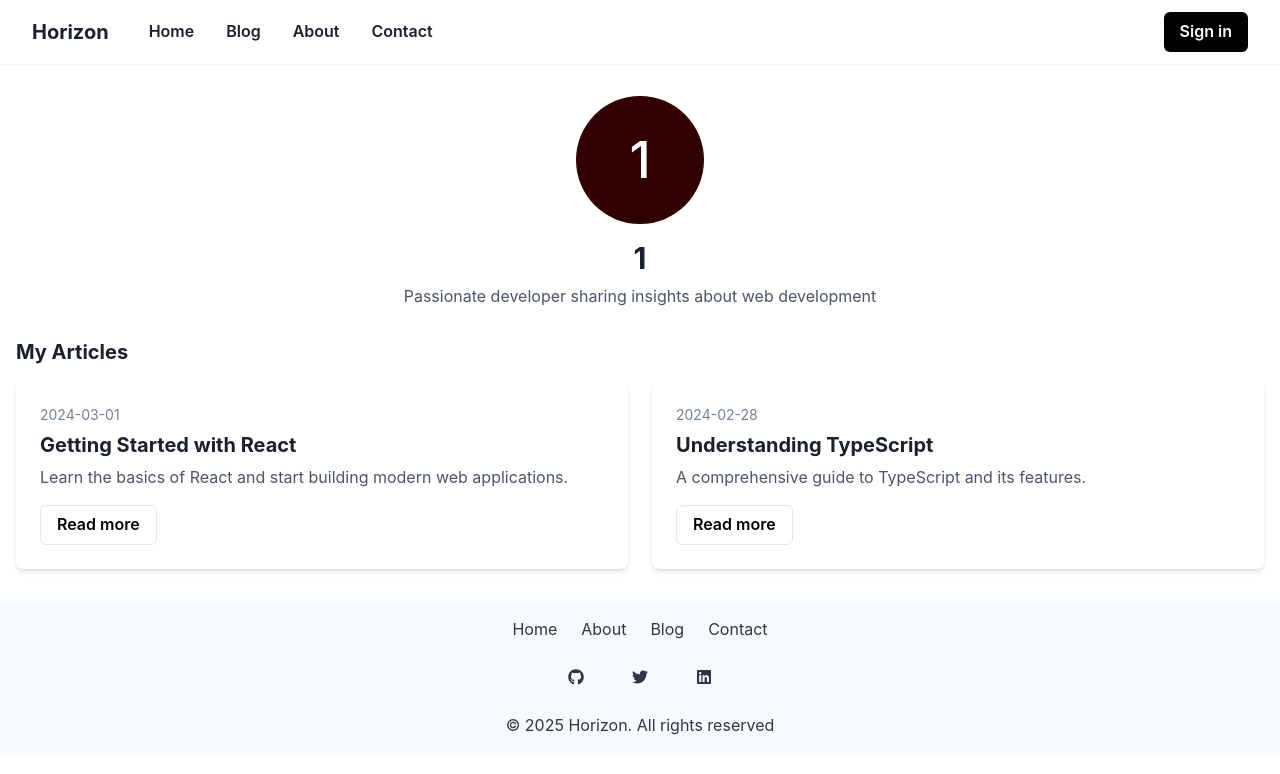
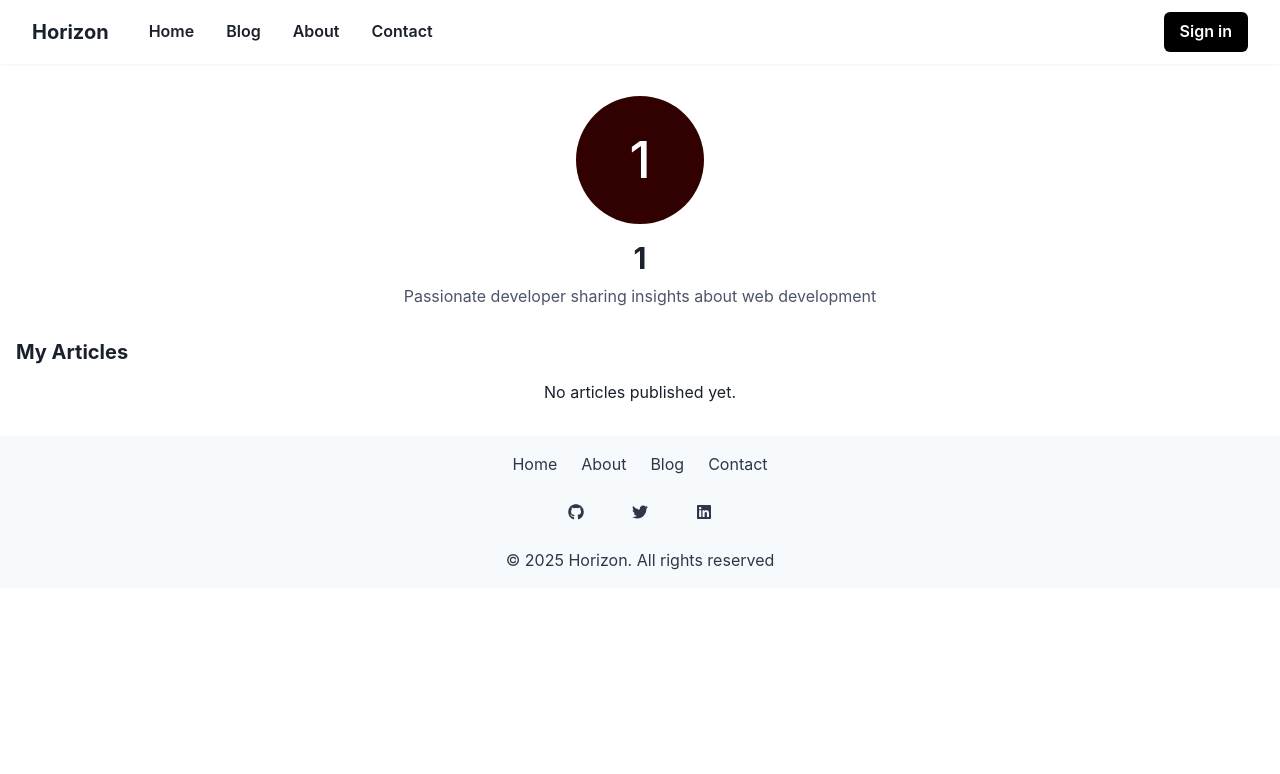
Before and after one commit to connortran216/horizon-blog, a React (Vite) app: page /profile/1 in a window 1280 px wide. Shown: the top 774 px of the page. Built offline with nearby package versions, Linux system fonts and the light colour scheme.

Commit message:
Update the home, blog, profile page to show data from local storage, update authentication to persist across page refresh

```diff
--- a/src/pages/Home.tsx
+++ b/src/pages/Home.tsx
@@ -16,51 +16,22 @@ import {
 } from '@chakra-ui/react';
 import { Link as RouterLink } from 'react-router-dom';
 import { FaBookmark, FaClock } from 'react-icons/fa';
+import { useEffect, useState } from 'react';
+import { getBlogPosts } from '../services/blogStorage';
+import { BlogPost } from '../types/blog';
 
-// Dummy data - This will be replaced with API calls
-const featuredPosts = [
-  {
-    id: 1,
-    title: 'Getting Started with React and TypeScript',
-    excerpt: 'Learn how to set up a new React project with TypeScript and start building modern web applications.',
-    imageUrl: 'https://images.unsplash.com/photo-1633356122544-f134324a6cee?w=800&auto=format&fit=crop&q=60',
-    date: '2024-03-01',
-    author: {
-      name: 'Sarah Chen',
-      avatar: 'https://images.unsplash.com/photo-1494790108377-be9c29b29330?w=100&auto=format&fit=crop&q=60',
-    },
-    readTime: '5 min read',
-    category: 'TypeScript',
-  },
-  {
-    id: 2,
-    title: 'Building Responsive Layouts with Chakra UI',
-    excerpt: 'Discover how to create beautiful and responsive user interfaces using Chakra UI components.',
-    imageUrl: 'https://images.unsplash.com/photo-1627398242454-45a1465c2479?w=800&auto=format&fit=crop&q=60',
-    date: '2024-02-28',
-    author: {
-      name: 'Mike Wilson',
-      avatar: 'https://images.unsplash.com/photo-1472099645785-5658abf4ff4e?w=100&auto=format&fit=crop&q=60',
-    },
-    readTime: '7 min read',
-    category: 'Design',
-  },
-  {
-    id: 3,
-    title: 'State Management in React Applications',
-    excerpt: 'Explore different state management solutions for React applications and when to use them.',
-    imageUrl: 'https://images.unsplash.com/photo-1555066931-4365d14bab8c?w=800&auto=format&fit=crop&q=60',
-    date: '2024-02-27',
-    author: {
-      name: 'Alex Kumar',
-      avatar: 'https://images.unsplash.com/photo-1507003211169-0a1dd7228f2d?w=100&auto=format&fit=crop&q=60',
-    },
-    readTime: '6 min read',
-    category: 'React',
-  },
-];
+// Default avatar for posts without author avatar
+const DEFAULT_AVATAR = 'https://images.unsplash.com/photo-1494790108377-be9c29b29330?w=100&auto=format&fit=crop&q=60';
+// Default image for posts without featured image
+const DEFAULT_IMAGE = 'https://images.unsplash.com/photo-1633356122544-f134324a6cee?w=800&auto=format&fit=crop&q=60';
 
-const BlogCard = ({ post }: { post: typeof featuredPosts[0] }) => {
+const BlogCard = ({ post }: { post: BlogPost }) => {
+  // Format date to a readable string
+  const formatDate = (dateString: string) => {
+    const date = new Date(dateString);
+    return date.toLocaleDateString('en-US', { year: 'numeric', month: 'short', day: 'numeric' });
+  };
+
   return (
     <Box
       as="article"
@@ -73,10 +44,10 @@ const BlogCard = ({ post }: { post: typeof featuredPosts[0] }) => {
       <Flex gap={6} align="start">
         <Stack flex="1" spacing={4}>
           <HStack spacing={3}>
-            <Avatar src={post.author.avatar} size="xs" />
-            <Text fontSize="sm" color="gray.700">{post.author.name}</Text>
+            <Avatar src={post.author.avatar || DEFAULT_AVATAR} size="xs" />
+            <Text fontSize="sm" color="gray.700">{post.author.username}</Text>
             <Text fontSize="sm" color="gray.500">·</Text>
-            <Text fontSize="sm" color="gray.500">{post.date}</Text>
+            <Text fontSize="sm" color="gray.500">{formatDate(post.createdAt)}</Text>
           </HStack>
 
           <Heading
@@ -97,10 +68,11 @@ const BlogCard = ({ post }: { post: typeof featuredPosts[0] }) => {
             noOfLines={2}
             lineHeight="tall"
           >
-            {post.excerpt}
+            {post.subtitle || ''}
           </Text>
 
           <HStack spacing={4} mt={2}>
+            {post.tags && post.tags.length > 0 && (
               <Text
                 px={3}
                 py={1}
@@ -109,11 +81,12 @@ const BlogCard = ({ post }: { post: typeof featuredPosts[0] }) => {
                 fontSize="sm"
                 rounded="full"
               >
-              {post.category}
+                {post.tags[0]}
               </Text>
+            )}
             <HStack spacing={1} color="gray.500">
               <Icon as={FaClock} w={3} h={3} />
-              <Text fontSize="sm">{post.readTime}</Text>
+              <Text fontSize="sm">{post.readingTime || 1} min read</Text>
             </HStack>
             <Icon
               as={FaBookmark}
@@ -134,7 +107,7 @@ const BlogCard = ({ post }: { post: typeof featuredPosts[0] }) => {
           flexShrink={0}
         >
           <Image
-            src={post.imageUrl}
+            src={post.featuredImage || DEFAULT_IMAGE}
             alt={post.title}
             w="full"
             h="full"
@@ -147,6 +120,25 @@ const BlogCard = ({ post }: { post: typeof featuredPosts[0] }) => {
 };
 
 const Home = () => {
+  const [blogPosts, setBlogPosts] = useState<BlogPost[]>([]);
+  const [isLoading, setIsLoading] = useState(true);
+
+  useEffect(() => {
+    // Load blog posts from local storage
+    const loadBlogPosts = () => {
+      try {
+        const posts = getBlogPosts().filter(post => post.status === 'published');
+        setBlogPosts(posts);
+      } catch (error) {
+        console.error('Error loading blog posts:', error);
+      } finally {
+        setIsLoading(false);
+      }
+    };
+
+    loadBlogPosts();
+  }, []);
+
   return (
     <Box bg="#faf9f7">
       {/* Hero Section */}
@@ -272,8 +264,11 @@ const Home = () => {
             </Text>
           </HStack>
 
+          {isLoading ? (
+            <Text>Loading trending posts...</Text>
+          ) : blogPosts.length > 0 ? (
             <SimpleGrid columns={{ base: 1, md: 2 }} spacing={8}>
-            {featuredPosts.slice(0, 2).map((post, index) => (
+              {blogPosts.slice(0, 2).map((post, index) => (
                 <HStack key={post.id} align="start" spacing={4}>
                   <Text
                     fontSize="32px"
@@ -285,8 +280,8 @@ const Home = () => {
                   </Text>
                   <Stack spacing={2}>
                     <HStack spacing={2}>
-                    <Avatar src={post.author.avatar} size="xs" />
-                    <Text fontSize="sm">{post.author.name}</Text>
+                      <Avatar src={post.author.avatar || DEFAULT_AVATAR} size="xs" />
+                      <Text fontSize="sm">{post.author.username}</Text>
                     </HStack>
                     <Heading
                       as={RouterLink}
@@ -299,25 +294,45 @@ const Home = () => {
                       {post.title}
                     </Heading>
                     <HStack spacing={2} color="gray.500" fontSize="sm">
-                    <Text>{post.date}</Text>
+                      <Text>{new Date(post.createdAt).toLocaleDateString()}</Text>
                       <Text>·</Text>
-                    <Text>{post.readTime}</Text>
+                      <Text>{post.readingTime || 1} min read</Text>
                     </HStack>
                   </Stack>
                 </HStack>
               ))}
             </SimpleGrid>
+          ) : (
+            <Text>No trending posts available. Start writing to see your posts here!</Text>
+          )}
         </Container>
       </Box>
 
       {/* Main Content */}
       <Box bg="white">
         <Container maxW="container.md" py={10}>
+          {isLoading ? (
+            <Text>Loading blog posts...</Text>
+          ) : blogPosts.length > 0 ? (
             <Stack spacing={0} divider={<Divider />}>
-            {featuredPosts.map((post) => (
+              {blogPosts.map((post) => (
                 <BlogCard key={post.id} post={post} />
               ))}
             </Stack>
+          ) : (
+            <Box textAlign="center" py={10}>
+              <Heading size="md" mb={4}>No blog posts available yet</Heading>
+              <Text mb={6}>Be the first to publish a story!</Text>
+              <Button
+                as={RouterLink}
+                to="/editor"
+                colorScheme="teal"
+                size="md"
+              >
+                Start Writing
+              </Button>
+            </Box>
+          )}
         </Container>
       </Box>
     </Box>
--- a/src/pages/Login.tsx
+++ b/src/pages/Login.tsx
@@ -32,11 +32,27 @@ const Login = () => {
       if (username === 'admin' && password === 'admin') {
         login(username);
         toast({
-          title: 'Login successful',
-          description: 'Welcome, Admin!',
-          status: 'success',
+          title: "Login Successful",
+          description: `Welcome, ${username}!`,
+          position: "top",
           duration: 3000,
           isClosable: true,
+          variant: "solid",
+          render: () => (
+            <Box
+              color="white"
+              p={3}
+              bg="black"
+              borderRadius="md"
+              boxShadow="md"
+            >
+              <Box display="flex" alignItems="center" mb={1}>
+                <Box as="span" mr={2}>✓</Box>
+                <Text fontWeight="bold">Login Successful</Text>
+              </Box>
+              <Text>Welcome, {username}!</Text>
+            </Box>
+          ),
         });
         navigate('/');
       } else {
--- a/src/pages/Profile.tsx
+++ b/src/pages/Profile.tsx
@@ -8,28 +8,35 @@ import {
   SimpleGrid,
   Button,
 } from '@chakra-ui/react';
-import { useParams } from 'react-router-dom';
+import { useEffect, useState } from 'react';
+import { useParams, Link as RouterLink } from 'react-router-dom';
 import { useAuth } from '../context/AuthContext';
+import { getUserPosts } from '../services/blogStorage';
+import { BlogPost } from '../types/blog';
 
 const Profile = () => {
   const { username } = useParams();
   const { user } = useAuth();
+  const [userBlogs, setUserBlogs] = useState<BlogPost[]>([]);
+  const [loading, setLoading] = useState(true);
 
-  // Temporary mock data for user's blogs
-  const userBlogs = [
-    {
-      id: 1,
-      title: 'Getting Started with React',
-      excerpt: 'Learn the basics of React and start building modern web applications.',
-      date: '2024-03-01',
-    },
-    {
-      id: 2,
-      title: 'Understanding TypeScript',
-      excerpt: 'A comprehensive guide to TypeScript and its features.',
-      date: '2024-02-28',
-    },
-  ];
+  useEffect(() => {
+    if (username) {
+      // Load the user's blog posts
+      const posts = getUserPosts(username);
+      setUserBlogs(posts);
+      setLoading(false);
+    }
+  }, [username]);
+
+  // Format date to a more readable format
+  const formatDate = (dateString: string) => {
+    return new Date(dateString).toLocaleDateString('en-US', {
+      year: 'numeric',
+      month: 'long',
+      day: 'numeric'
+    });
+  };
 
   return (
     <Container maxW="container.xl" py={8}>
@@ -49,8 +56,13 @@ const Profile = () => {
 
         <Box>
           <Heading size="md" mb={4}>My Articles</Heading>
+          {loading ? (
+            <Text textAlign="center">Loading articles...</Text>
+          ) : userBlogs.length === 0 ? (
+            <Text textAlign="center">No articles published yet.</Text>
+          ) : (
             <SimpleGrid columns={{ base: 1, md: 2 }} spacing={6}>
-            {userBlogs.map(blog => (
+              {userBlogs.map((blog) => (
                 <Box
                   key={blog.id}
                   p={6}
@@ -59,24 +71,27 @@ const Profile = () => {
                   rounded="lg"
                 >
                   <Text fontSize="sm" color="gray.500" mb={2}>
-                  {blog.date}
+                    {formatDate(blog.createdAt)}
                   </Text>
                   <Heading size="md" mb={2}>
                     {blog.title}
                   </Heading>
                   <Text color="gray.600" mb={4}>
-                  {blog.excerpt}
+                    {blog.subtitle || 'No description available'}
                   </Text>
                   <Button
                     variant="outline"
                     color="black"
                     _hover={{ bg: 'gray.50' }}
+                    as={RouterLink}
+                    to={`/blog/${blog.id}`}
                   >
                     Read more
                   </Button>
                 </Box>
               ))}
             </SimpleGrid>
+          )}
         </Box>
       </VStack>
     </Container>
```
Also changed, not shown: src/context/AuthContext.tsx (+16 -3 lines). Lines whose indentation alone changed are shown as unchanged.
